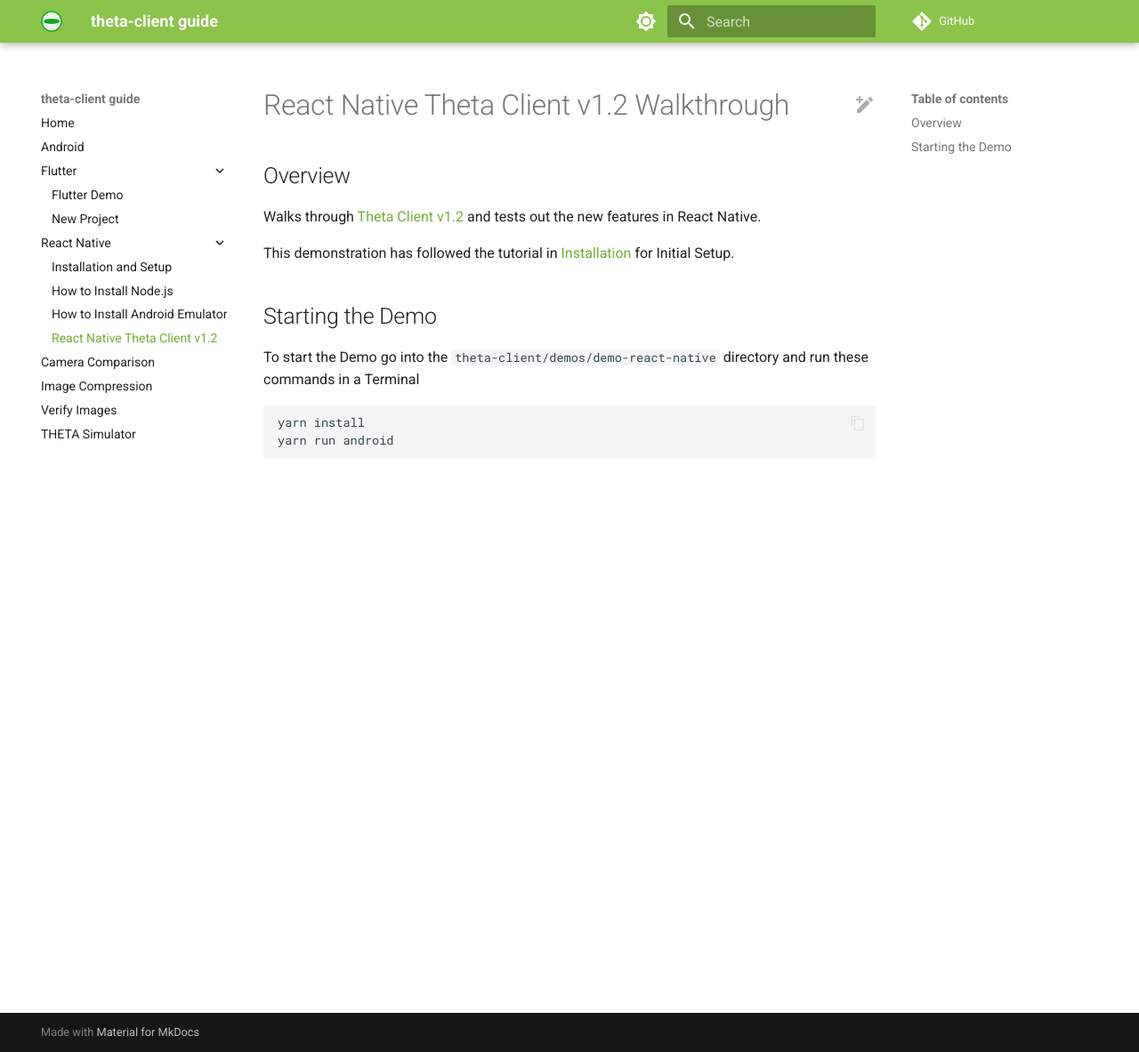
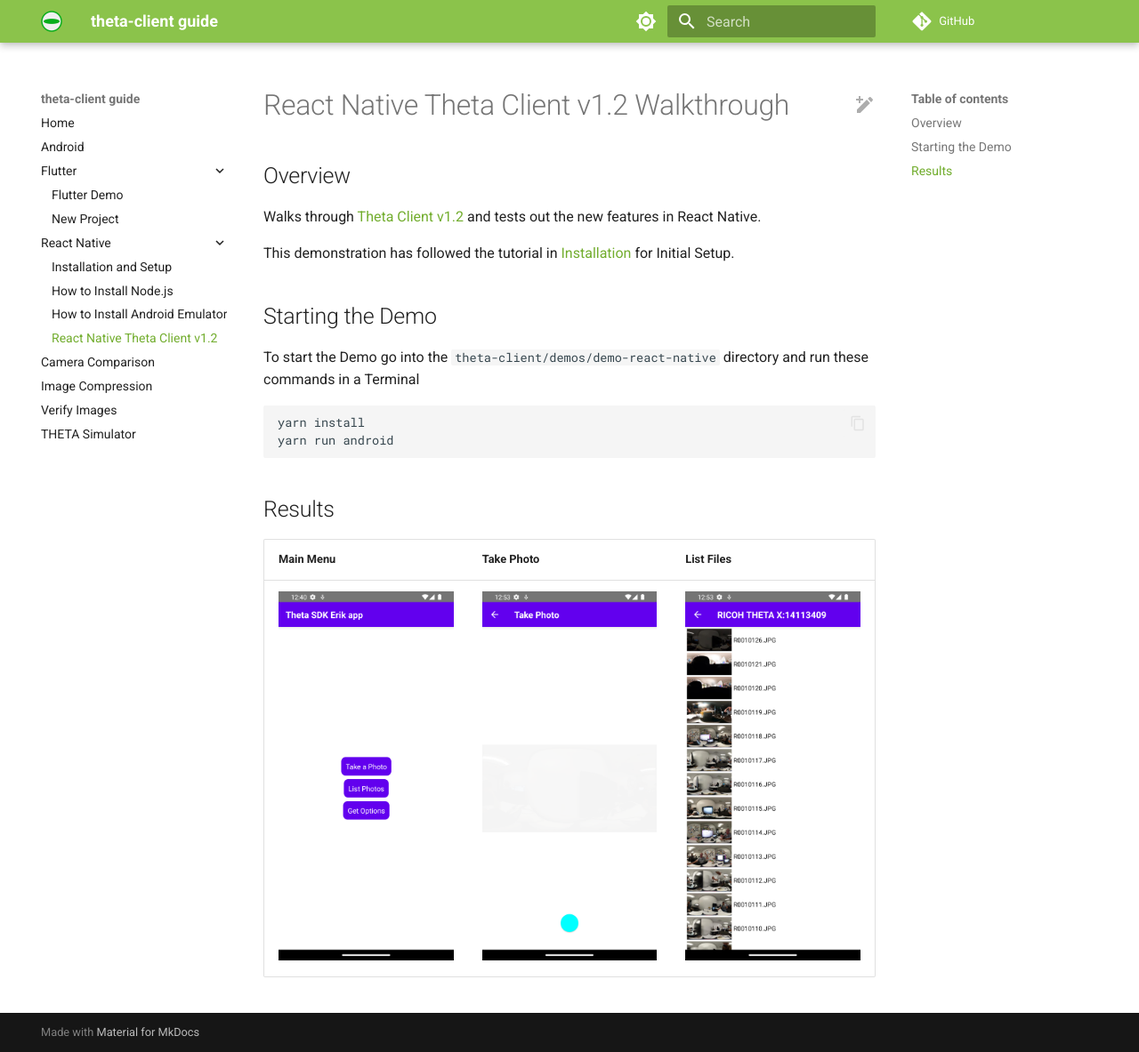
Before and after one commit to theta360developers/theta-client-guide, an MkDocs documentation site: the page built from docs/react-native-theta-client-1_2.md, in a window 1280 px wide and 1183 px high. Shown: the whole window at 89% size. Built offline with MkDocs 1.6.1 and Material for MkDocs 9.7.7, drawn with Linux system fonts in a browser that asks for light colours.

Commit message:
Added results

````diff
--- a/docs/react-native-theta-client-1_2.md
+++ b/docs/react-native-theta-client-1_2.md
@@ -15,4 +15,8 @@
 yarn run android
 ```
 
-##
+## Results
+
+| Main Menu | Take Photo   | List Files |
+| ----------- | ----------| ---------- |
+| ![screenshot1](images/react_native/windows/scrnshotAndroid1.png){ width="250"} | ![screenshot2](Screenshot_1687290803.png){ width="250"}  | ![screenshot3](Screenshot_1687290798.png){ width="250"}|
````
Also changed, not shown: docs/Screenshot_1687290798.png (added), docs/Screenshot_1687290803.png (added), docs/images/react_native/windows/scrnshotAndroid1.png (added).
